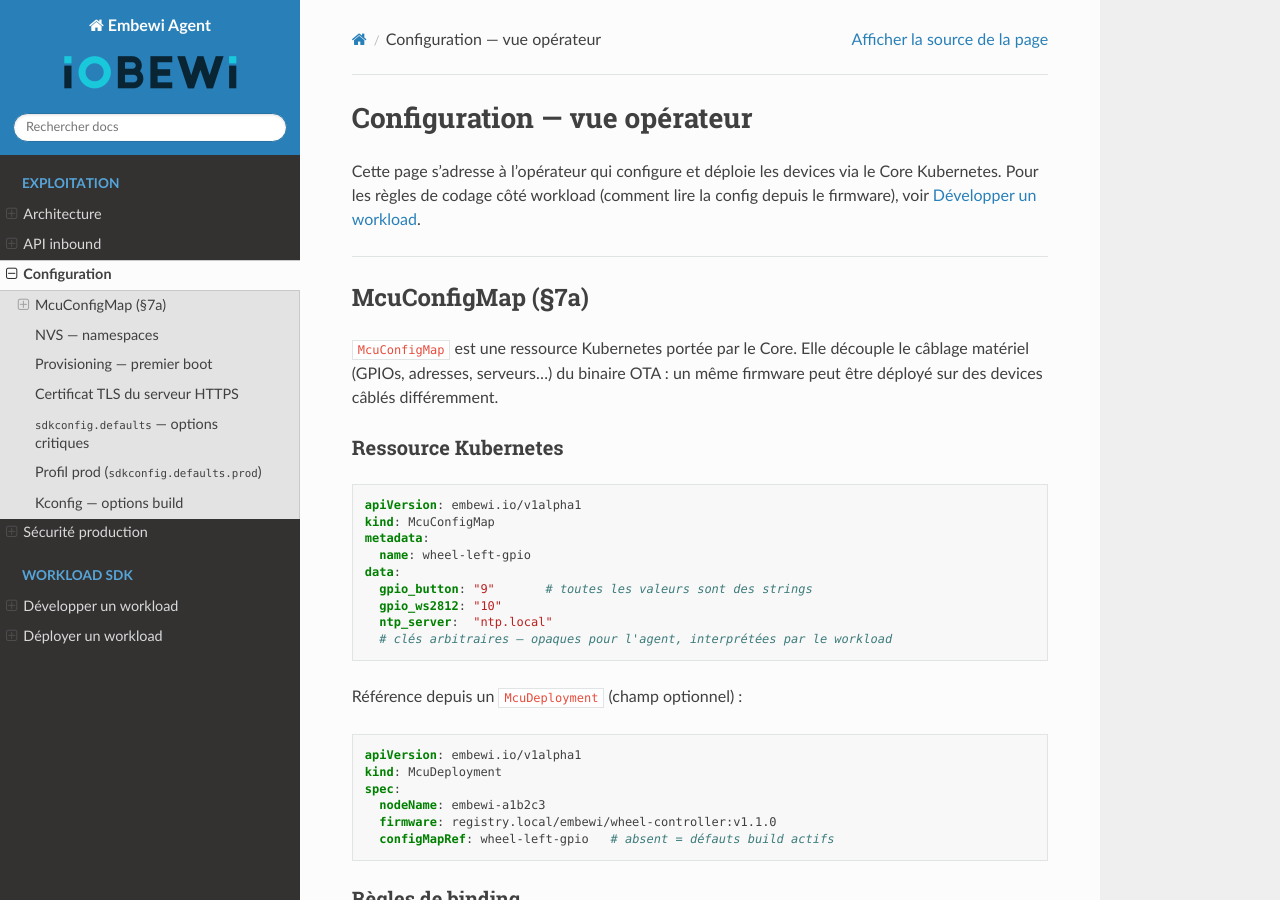
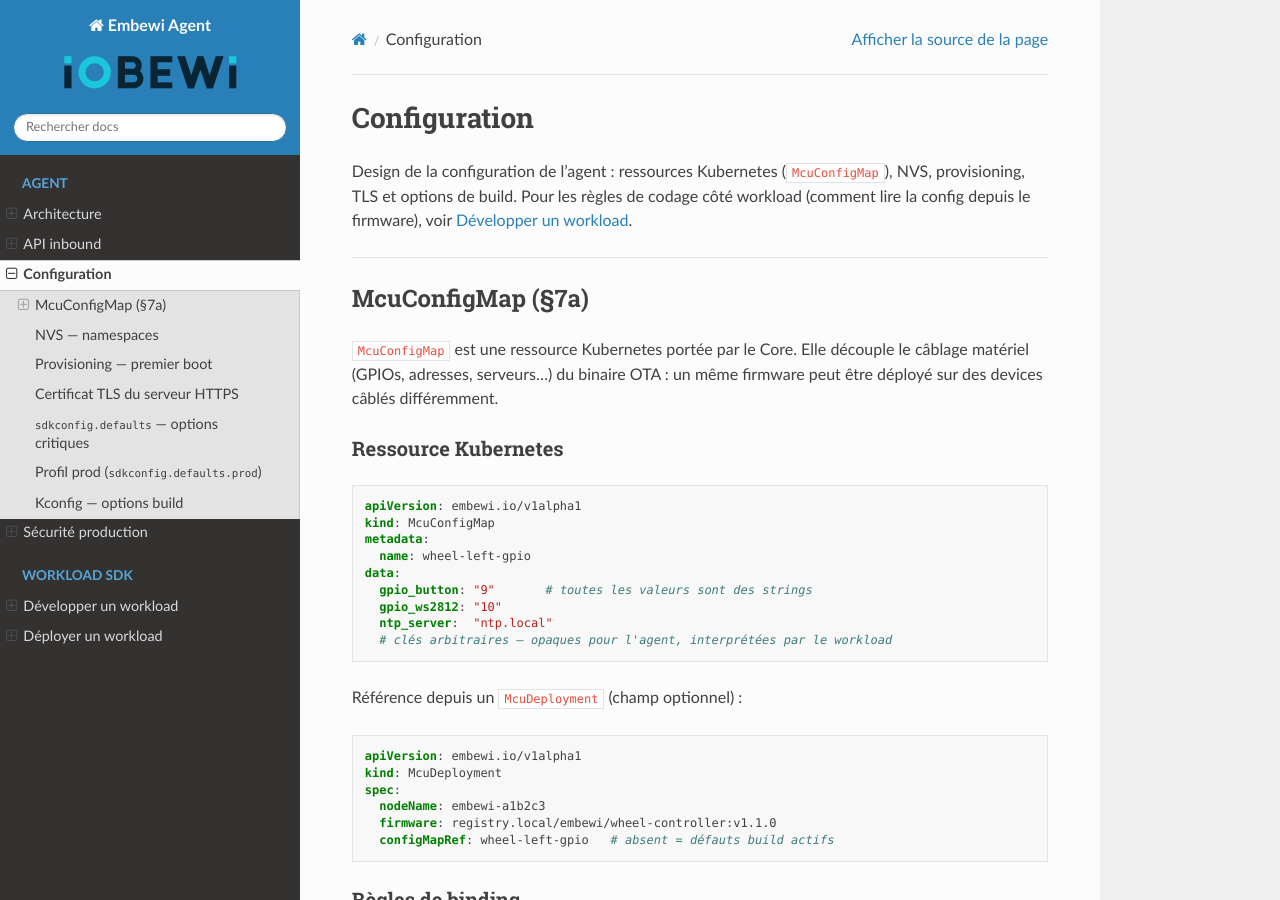
Before and after one commit to iobewi/embewi-agent-esp, a Sphinx documentation site: the page built from docs/configuration.md, in a window 1280 px wide and 900 px high. Built offline with Sphinx 7.4.7 and the Read the Docs theme 3.1.0, drawn with Linux system fonts in a browser that asks for light colours.

Commit message:
docs(sphinx): renomme la section 'Exploitation' en 'Agent'
Le contenu décrit le design de l'agent (archi, API, config, sécu),
pas de l'exploitation ops. 'Agent' est plus juste.
Mise à jour du chapeau de configuration.md en cohérence.

```diff
--- a/docs/configuration.md
+++ b/docs/configuration.md
@@ -1,8 +1,9 @@
-# Configuration — vue opérateur
+# Configuration
 
-Cette page s'adresse à l'opérateur qui configure et déploie les devices via
-le Core Kubernetes. Pour les règles de codage côté workload (comment lire la
-config depuis le firmware), voir [Développer un workload](workload).
+Design de la configuration de l'agent : ressources Kubernetes (`McuConfigMap`),
+NVS, provisioning, TLS et options de build. Pour les règles de codage côté
+workload (comment lire la config depuis le firmware), voir
+[Développer un workload](workload).
 
 ---
 
```
Also changed, not shown: docs/index.md (+3 -3 lines).
